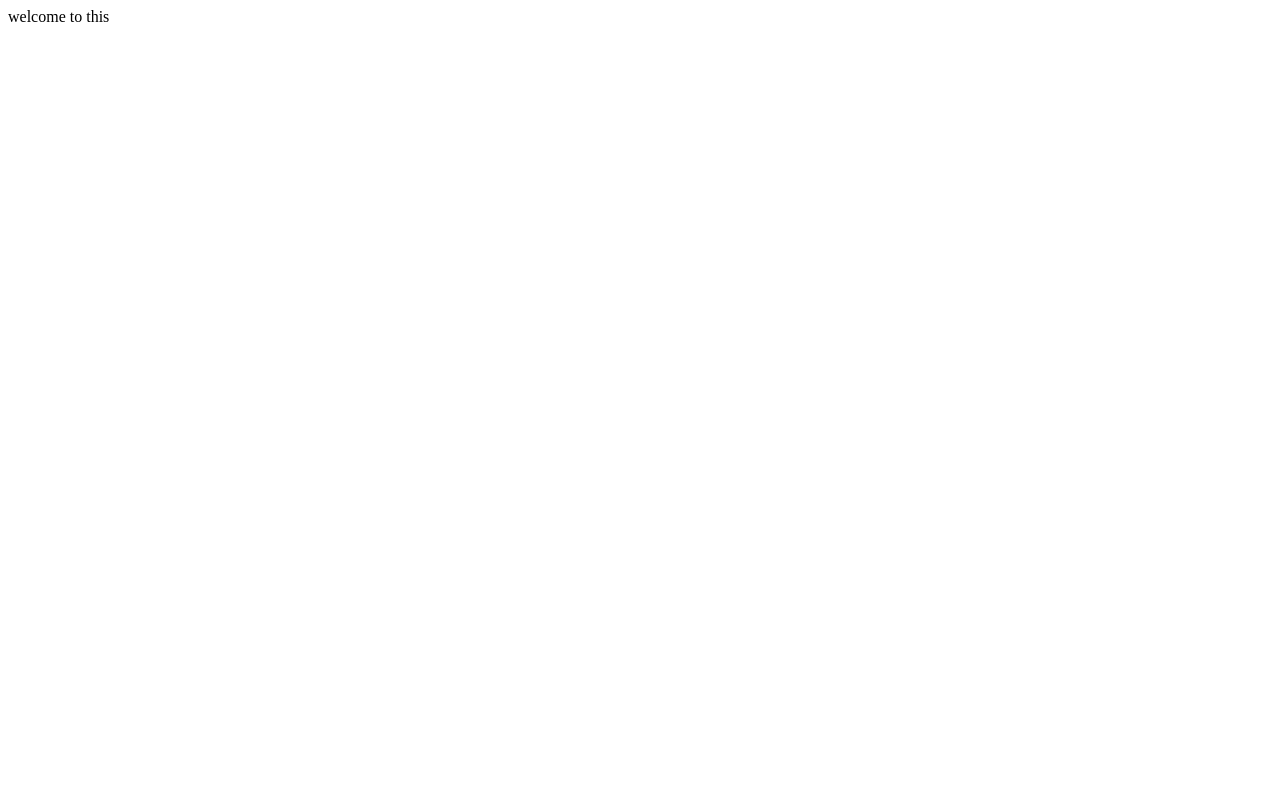
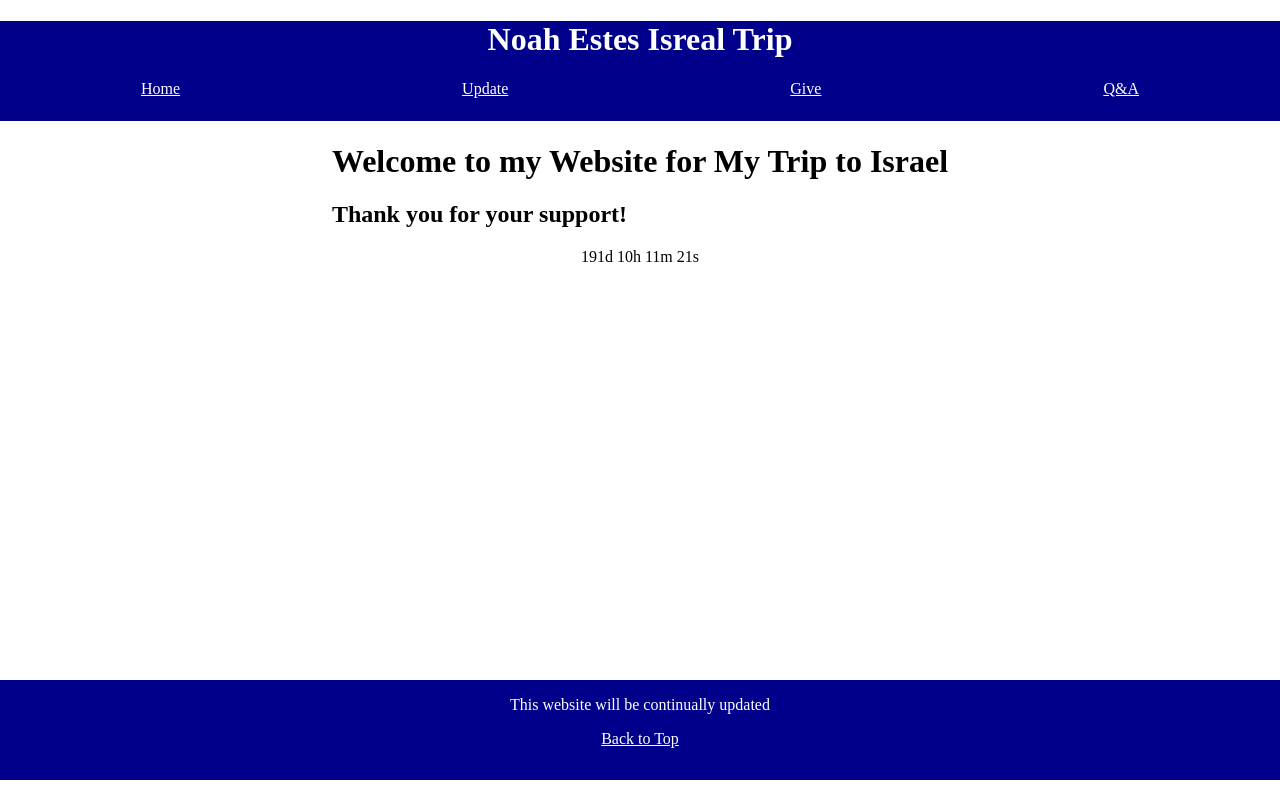
Before and after one commit to noahestes/Israel, a plain HTML site: page index.html in a window 1280 px wide. Drawn offline with Linux system fonts and the light colour scheme.

Commit message:
outline of main page

```diff
--- /dev/null
+++ b/css/style.css
@@ -0,0 +1,46 @@
+html {
+    margin: 0;
+    overflow-x: hidden;
+}
+
+body {
+    margin: 0;
+}
+
+header {
+    background-color: darkblue;
+    color: white;
+    text-align: center;
+    height: 100px;
+    width: auto;
+}
+
+header a {
+    color: white;
+}
+
+.topnav {
+    display: flex;
+    flex-direction: row;
+    justify-content: space-around;
+}
+
+main {
+    display: flex;
+    flex-direction: column;
+    align-items: center;
+}
+
+footer {
+    background-color: darkblue;
+    color: white;
+    position: fixed;
+    bottom: 20px;
+    width: 100%;
+    height: 100px;
+    text-align: center;
+}
+
+footer a {
+    color: white;
+}
--- a/index.html
+++ b/index.html
@@ -4,10 +4,41 @@
   <meta charset="UTF-8">
   <meta http-equiv="X-UA-Compatible" content="IE=edge">
   <meta name="viewport" content="width=device-width, initial-scale=1.0">
-  <title>Noah Estes Israel</title>
+  <!-- <link rel="icon" type="image/x-icon" href="images/FS.jpg"> -->
+  <link rel="stylesheet" href="css/style.css">
+
+  <title>Noah Estes Israel Mission</title>
 </head>
 <body>
-  welcome to this
+  <header>
+    <h1>Noah Estes Isreal Trip</h1>
+    <div class="topnav">
+      <a href="index.html">Home</a>
+      <a href="#">Update</a>
+      <a href="#">Give</a>
+      <a href="#">Q&A</a>
+    </div>
+  </header>
 
+  <main>
+
+    <div class="content">
+      <h1>Welcome to my Website for My Trip to Israel</h1>
+      <h2>Thank you for your support!</h2>
+    </div>
+
+    <!-- Countdown -->
+    <div class="countdown">
+      <script src="scripts/countdown.js"></script>
+      <div id="demo"></div>
+    </div>
+
+
+    <footer>
+      <p>This website will be continually updated</p>
+      <a href="index.html">Back to Top</a>
+    </footer>
+
+  </main>
 </body>
 </html>
--- /dev/null
+++ b/scripts/countdown.js
@@ -0,0 +1,28 @@
+// get date to count to
+var countDownDate = new Date("May 24, 2023 08:00:00").getTime();
+
+// Update the count down every 1 second
+var x = setInterval(function() {
+
+    // Get today's date and time
+    var now = new Date().getTime();
+
+    // Find the distance between now and the count down date
+    var distance = countDownDate - now;
+
+    // Time calculations for days, hours, minutes and seconds
+    var days = Math.floor(distance / (1000 * 60 * 60 * 24));
+    var hours = Math.floor((distance % (1000 * 60 * 60 * 24)) / (1000 * 60 * 60));
+    var minutes = Math.floor((distance % (1000 * 60 * 60)) / (1000 * 60));
+    var seconds = Math.floor((distance % (1000 * 60)) / 1000);
+
+    // Display the result in the element with id="demo"
+    document.getElementById("demo").innerHTML = days + "d " + hours + "h "
+    + minutes + "m " + seconds + "s ";
+
+    // If the count down is finished, write some text
+    if (distance < 0) {
+      clearInterval(x);
+      document.getElementById("demo").innerHTML = "EXPIRED";
+    }
+}, 1000);
```
